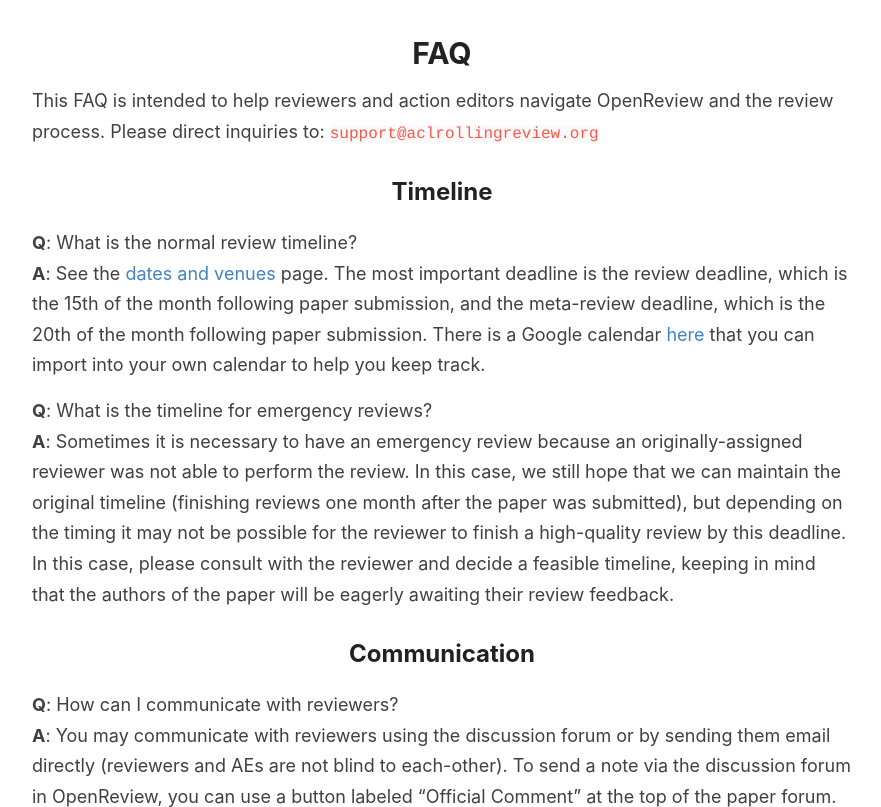
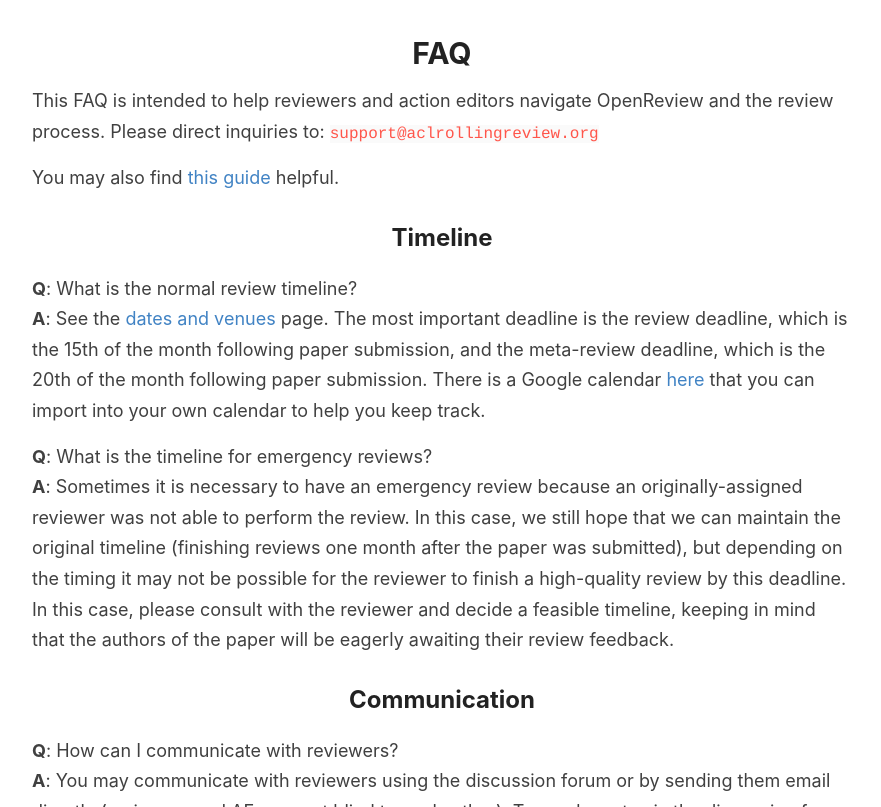
Before and after one commit to amitmerchant1990/reverie, a Jekyll site: the page built from aes.md, in a window 1280 px wide and 900 px high, scrolled down 2254 px, cut to the strip 93-900 px from the top of the window. Shown: the whole strip, without its empty margins (198-1079 px from the left). Built offline with Jekyll 4.4.1, drawn with Linux system fonts in a browser that asks for light colours.

Commit message:
Update aes.md

```diff
--- a/aes.md
+++ b/aes.md
@@ -38,6 +38,8 @@
 # FAQ
 
 This FAQ is intended to help reviewers and action editors navigate OpenReview and the review process. Please direct inquiries to: `support@aclrollingreview.org`
+
+You may also find [this guide](https://docs.google.com/presentation/d/1OynnI8TxlBcSt3J1YCJbxdLsMT91D2Hr1zVtorLkeao/edit#slide=id.p) helpful.
 
 ## Timeline
 
```
